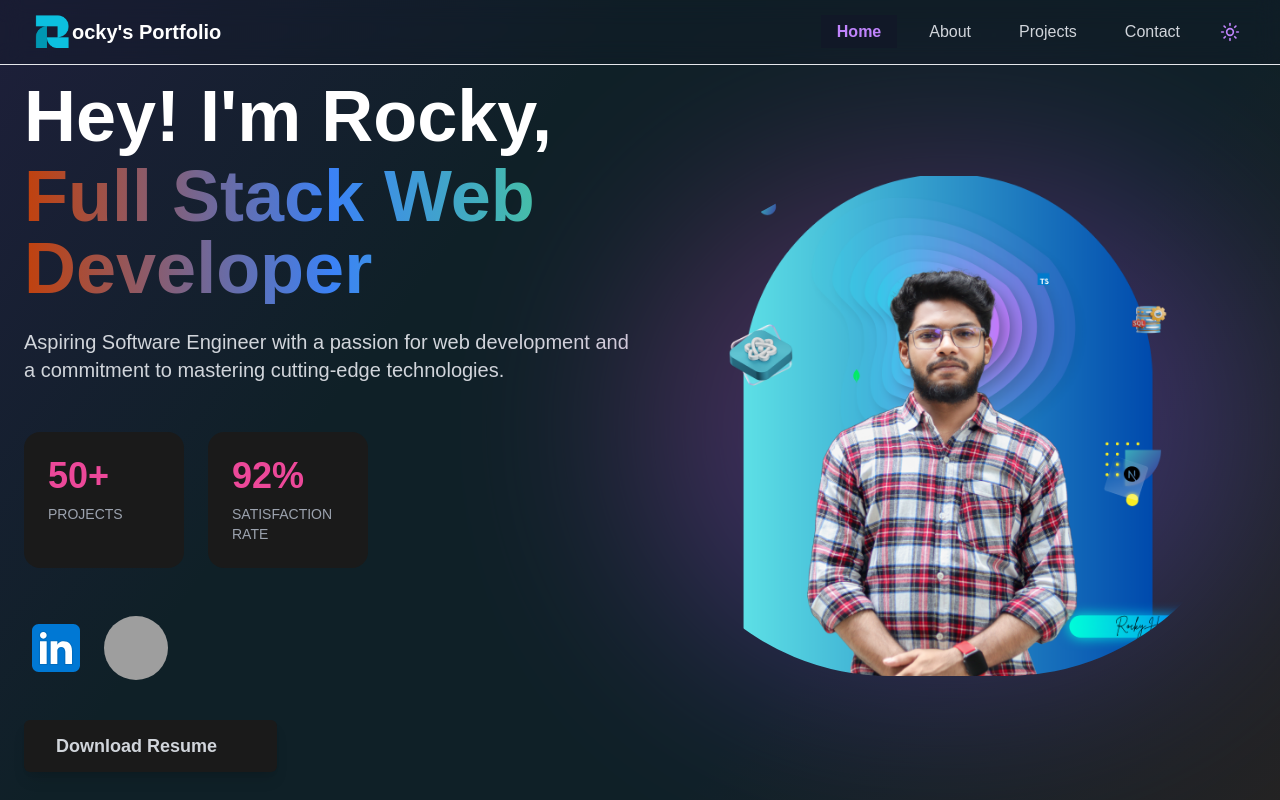
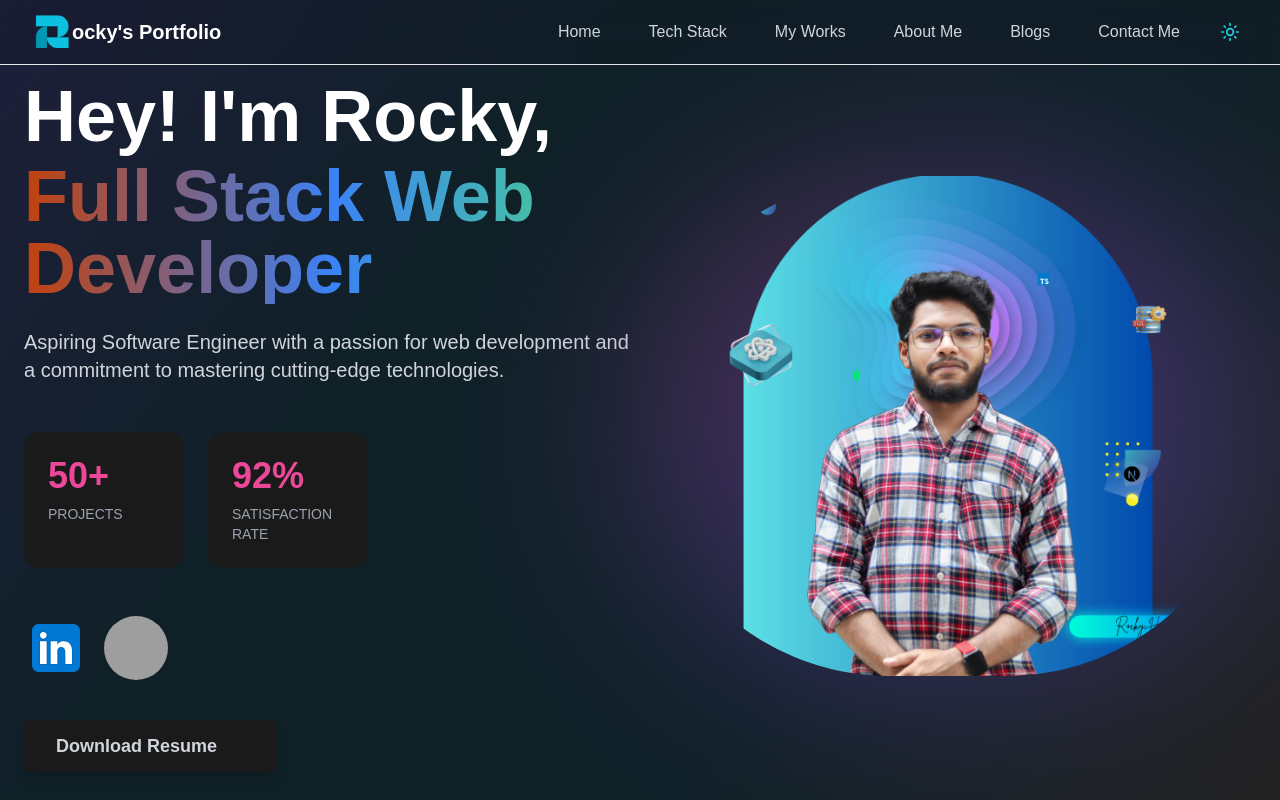
Before and after one commit to rockyhaque/rocky-haque-portfolio, a Next.js app: page / in a window 1280 px wide. Shown: the top 800 px of the page. Built offline with nearby package versions, Linux system fonts and the light colour scheme; grey boxes are pictures that could not be loaded.

Commit message:
navbar link updated with each section

```diff
--- a/src/app/globals.css
+++ b/src/app/globals.css
@@ -14,6 +14,11 @@
   }
 } */
 
+html {
+  scroll-behavior: smooth;
+}
+
+
 body {
   color: var(--foreground);
   background: var(--background);
--- a/src/app/page.tsx
+++ b/src/app/page.tsx
@@ -16,15 +16,25 @@ export default function Home() {
   return (
     <div>
       {/* <ThemeProvider> */}
-        <HeroSection />
+      <HeroSection />
+      <div id="tech-stack">
         <TechStack />
+      </div>
+      <div id="my-works">
         <MyWorks />
+      </div>
+      <div id="about-me">
         <AboutMe />
+      </div>
+      <div id="blogs">
         <Blogs />
-        {/* <FAQ /> */}
-        {/* <TryOut /> */}
-        {/* <WorkTogether /> */}
+      </div>
+      {/* <FAQ /> */}
+      {/* <TryOut /> */}
+      {/* <WorkTogether /> */}
+      <div id="contact-me">
         <ContactMe />
+      </div>
       {/* </ThemeProvider> */}
     </div>
   );
--- a/src/components/AboutMe/AboutMe.tsx
+++ b/src/components/AboutMe/AboutMe.tsx
@@ -8,7 +8,7 @@ const AboutMe = () => {
   const { darkMode } = useTheme();
   return (
     <section
-      className={`py-16 ${
+      className={`pt-16 pb-2 ${
         darkMode
           ? "bg-gradient-to-tr from-gray-900 via-black to-gray-900 text-white"
           : "bg-[#d9fafb] text-gray-900"
--- a/src/components/Blog/Blogs.tsx
+++ b/src/components/Blog/Blogs.tsx
@@ -33,7 +33,7 @@ const Blogs = () => {
 
   return (
     <section
-      className={`py-16 ${
+      className={`pt-20 pb-2 ${
         darkMode
           ? "bg-gradient-to-br from-gray-900 via-black to-gray-900 text-white"
           : "bg-[#d9fafb] text-gray-900"
--- a/src/components/CustomNavLink/CustomNavLink.tsx
+++ b/src/components/CustomNavLink/CustomNavLink.tsx
@@ -26,17 +26,17 @@ const CustomNavLink: React.FC<CustomNavLinkProps> = ({
         className={`group relative px-4 py-2 transition duration-300 transform ${
           isActive
             ? darkMode
-              ? "text-purple-400 font-semibold bg-gray-900"
-              : "text-purple-500 font-semibold bg-white"
+              ? "text-cyan-400 font-semibold bg-gray-900"
+              : "text-cyan-500 font-semibold bg-white"
             : darkMode
-            ? "text-gray-300 hover:text-purple-400 bg-transparent"
-            : "text-gray-700 hover:text-purple-500 bg-transparent"
+            ? "text-gray-300 hover:text-cyan-400 bg-transparent"
+            : "text-gray-700 hover:text-cyan-500 bg-transparent"
         }`}
       >
         {children}
         {/* Underline animation with group-hover */}
         <span
-          className={`absolute left-0 bottom-0 h-[2px] w-full bg-purple-500 transform scale-x-0 transition-transform duration-300 origin-left group-hover:scale-x-100`}
+          className={`absolute left-0 bottom-0 h-[2px] w-full bg-cyan-500 transform scale-x-0 transition-transform duration-300 origin-left group-hover:scale-x-100`}
         />
       </span>
     </Link>
--- a/src/components/Navbar/Navbar.tsx
+++ b/src/components/Navbar/Navbar.tsx
@@ -42,16 +42,18 @@ const Navbar: React.FC = () => {
 
           {/* Nav Links for Large Screens */}
           <div className="hidden lg:flex items-center space-x-4">
-            <CustomNavLink href="/">Home</CustomNavLink>
-            <CustomNavLink href="/about">About</CustomNavLink>
-            <CustomNavLink href="/projects">Projects</CustomNavLink>
-            <CustomNavLink href="/contact">Contact</CustomNavLink>
+            <CustomNavLink href="">Home</CustomNavLink>
+            <CustomNavLink href="#tech-stack">Tech Stack</CustomNavLink>
+            <CustomNavLink href="#my-works">My Works</CustomNavLink>
+            <CustomNavLink href="#about-me">About Me</CustomNavLink>
+            <CustomNavLink href="#blogs">Blogs</CustomNavLink>
+            <CustomNavLink href="#contact-me">Contact Me</CustomNavLink>
 
             {/* Theme Toggle Button */}
             <button
               onClick={toggleTheme}
               className={`p-2 rounded-full transition-colors ${
-                darkMode ? "text-purple-400" : "text-gray-800 hover:bg-gray-200"
+                darkMode ? "text-cyan-400" : "text-gray-800 hover:bg-cyan-200"
               }`}
             >
               {darkMode ? (
@@ -89,15 +91,17 @@ const Navbar: React.FC = () => {
           >
             <div className="flex flex-col space-y-2 px-4 py-2">
               <CustomNavLink href="/">Home</CustomNavLink>
-              <CustomNavLink href="/about">About</CustomNavLink>
-              <CustomNavLink href="/projects">Projects</CustomNavLink>
-              <CustomNavLink href="/contact">Contact</CustomNavLink>
+              <CustomNavLink href="#tech-stack">Tech Stack</CustomNavLink>
+              <CustomNavLink href="#my-works">My Works</CustomNavLink>
+              <CustomNavLink href="#about-me">About Me</CustomNavLink>
+              <CustomNavLink href="#blogs">Blogs</CustomNavLink>
+              <CustomNavLink href="#contact-me">Contact Me</CustomNavLink>
 
               {/* Theme Toggle for Mobile */}
               <button
                 onClick={toggleTheme}
                 className={`p-2 rounded-full transition-colors ml-2 md:ml-0 ${
-                  darkMode ? "text-yellow-400" : "text-gray-800"
+                  darkMode ? "text-cyan-400" : "text-gray-800"
                 }`}
               >
                 {darkMode ? (
--- a/src/components/TechStack/TechStack.tsx
+++ b/src/components/TechStack/TechStack.tsx
@@ -51,7 +51,7 @@ export default function TechStack() {
 
   return (
     <div
-      className={`relative min-h-screen py-12 px-4 sm:px-6 lg:px-8 overflow-hidden ${
+      className={`relative min-h-screen pt-20 pb-12  px-4 sm:px-6 lg:px-8 overflow-hidden ${
         darkMode ? "bg-gray-900 text-white" : "bg-[#d9fafb] text-gray-900"
       }`}
     >
```
